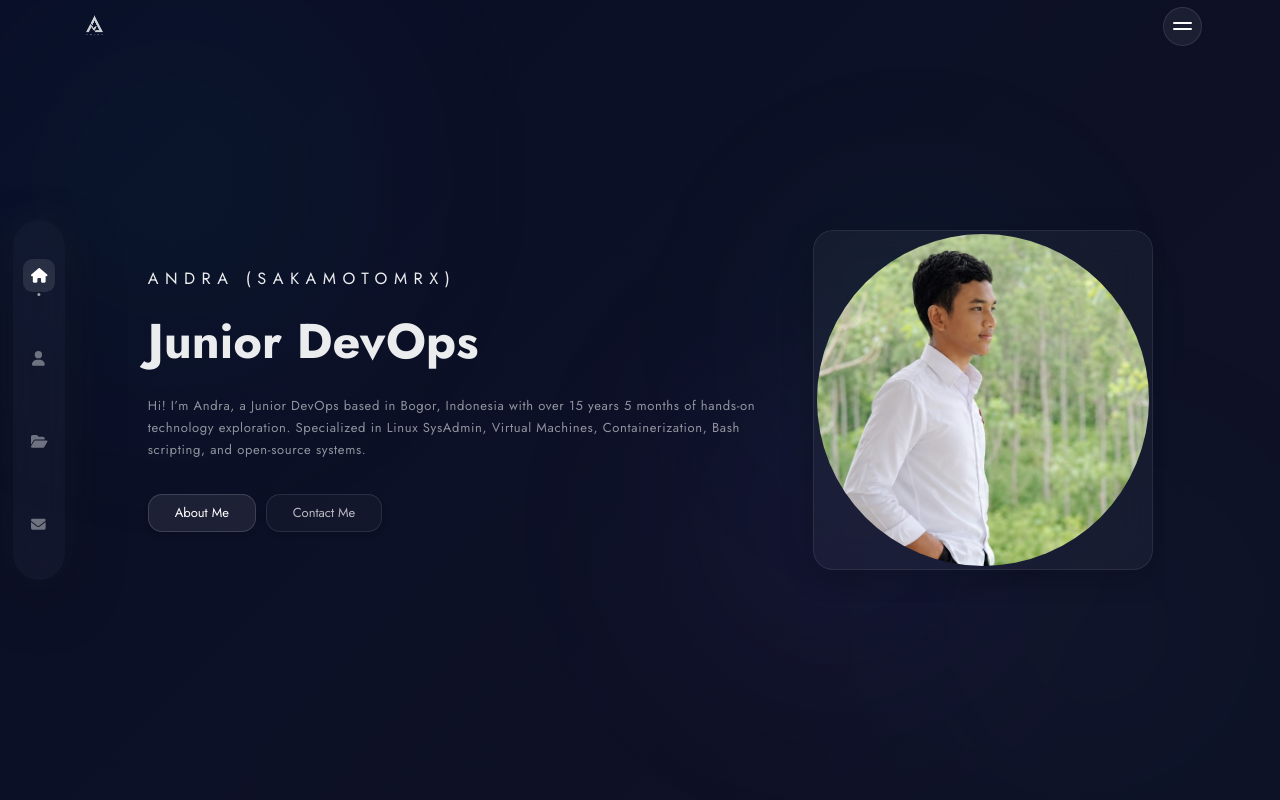
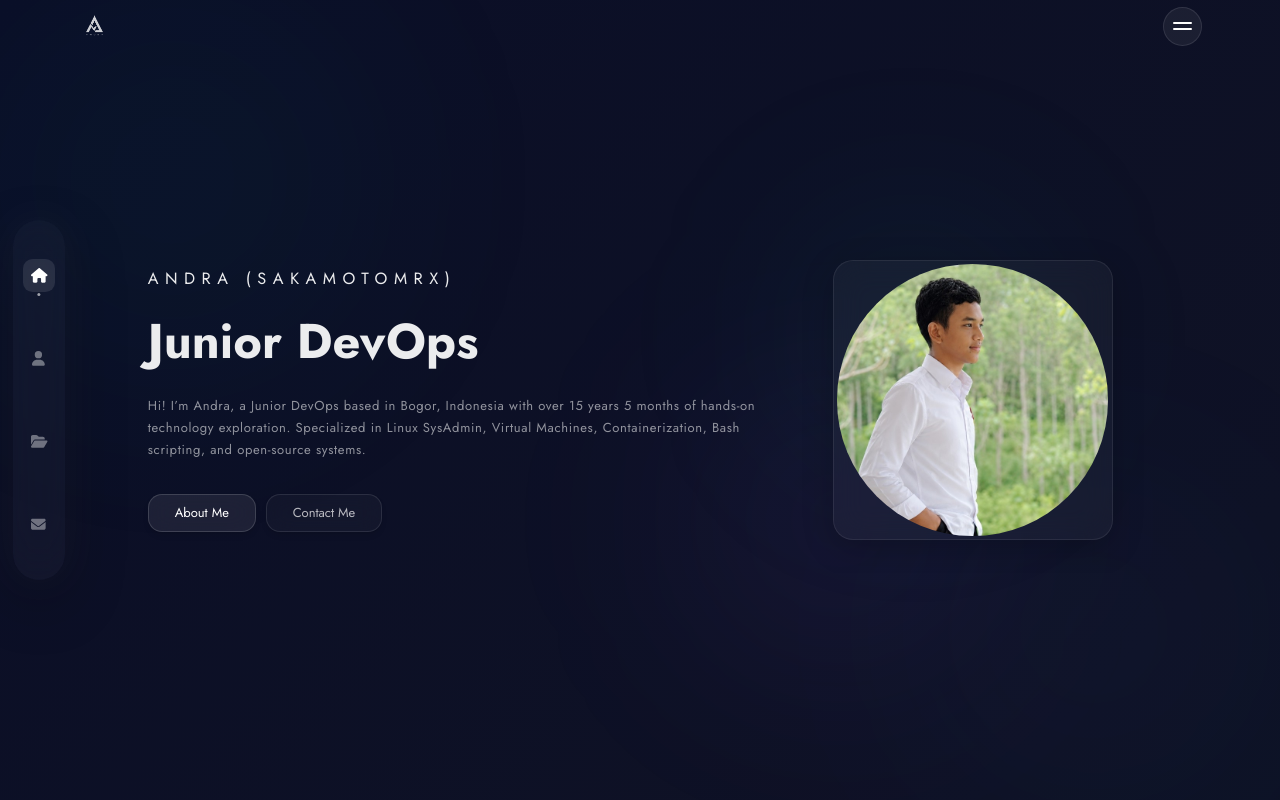
Before and after one commit to SakamotoMrX/Portofolio-Andra, a Next.js app: page / in a window 1280 px wide. Shown: the top 800 px of the page. Built offline with nearby package versions, Linux system fonts and the light colour scheme; no server answers.

Commit message:
home: reduce mobile hero avatar size to prevent covering content

```diff
--- a/app/(root)/page.jsx
+++ b/app/(root)/page.jsx
@@ -118,9 +118,9 @@ const MyPage = () => {
 							initial={{ x: 100, opacity: 0 }}
 							whileInView={{ x: 0, opacity: 1 }}
 							transition={{ delay: 0.7, type: "spring" }}>
-						<div className="glass-static rounded-full aspect-square w-[28vw] max-w-[340px] shadow-2xl flex items-center justify-center p-1">
+							<div className="glass-static rounded-full aspect-square w-[24vw] max-w-[280px] shadow-xl flex items-center justify-center p-1">
 								<div className="rounded-full w-full h-full overflow-hidden">
-								<Image src={Me} width={600} height={750} alt="Andra" className="w-full h-full object-cover" />
+									<Image src={Me} width={600} height={750} alt="Andra" className="w-full h-full object-cover" priority />
 								</div>
 							</div>
 						</motion.div>
```
Also changed, not shown: 1 other file (tests, documents, lock files or other folders). Lines whose indentation alone changed are shown as unchanged.
